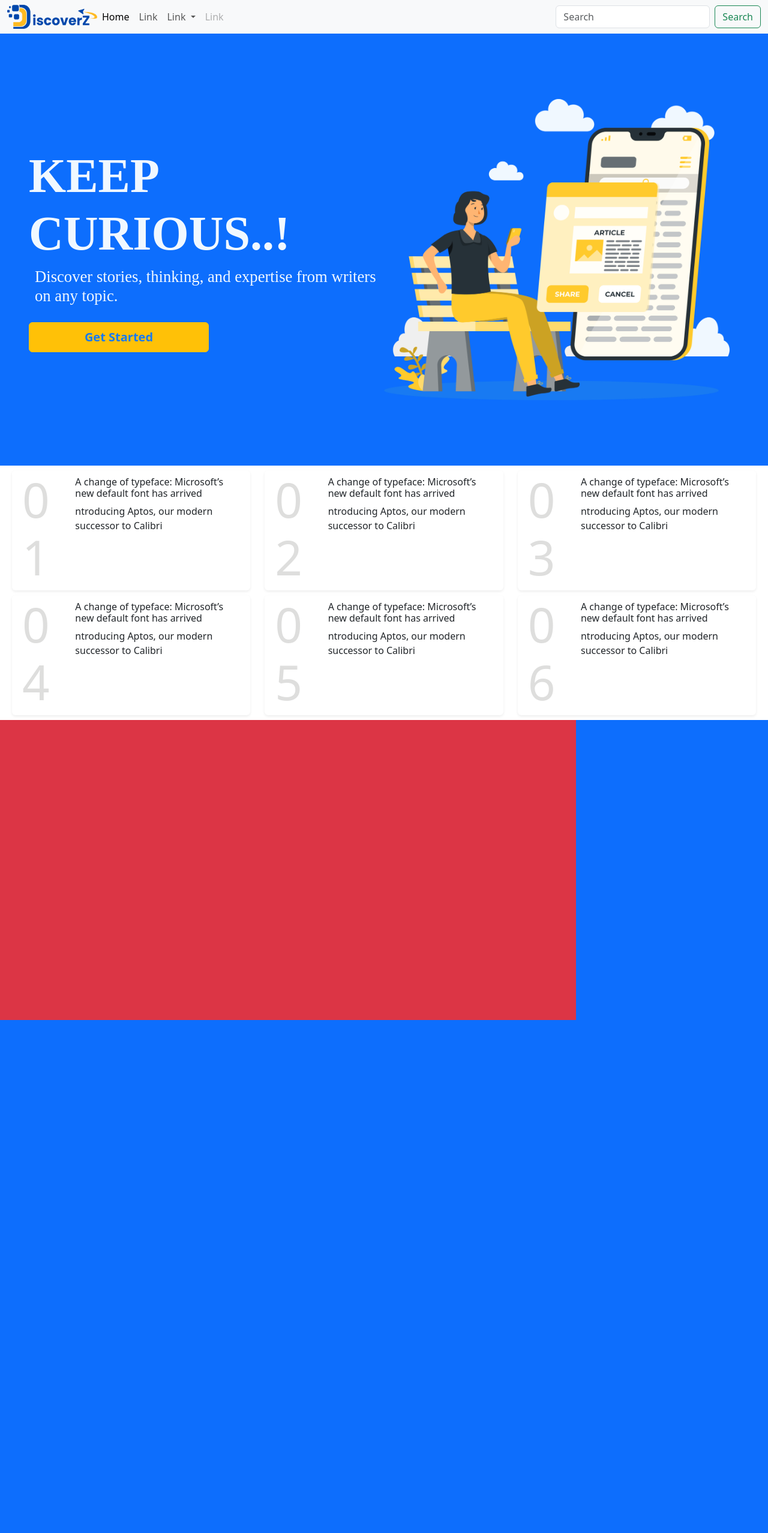
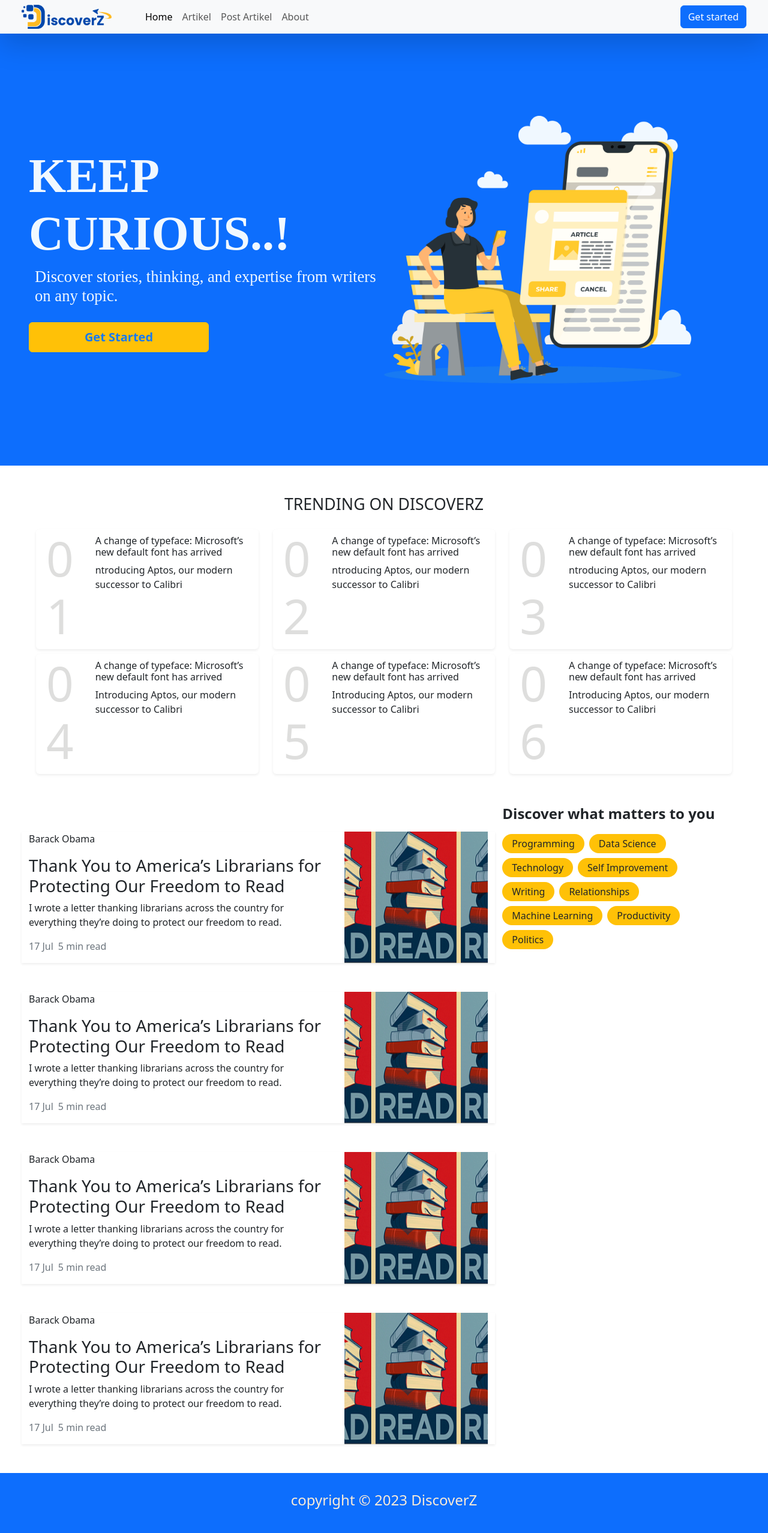
Before and after one commit to rizkilatif/crud-ci, a CodeIgniter 4 app: template app/Views/landing.php in a window 1280 px wide. Shown: the whole page at 60% size. Before the commit the page ends 1700 px from the top, so only its background shows below. Run offline with PHP 8.4 and a stand-in for CodeIgniter, Linux system fonts and the light colour scheme; the template is opened without the code that fills it, so the values that code supplies are empty; some libraries are stand-ins or nearby versions.

Commit message:
menambahkn artikel

```diff
--- a/app/Config/Routes.php
+++ b/app/Config/Routes.php
@@ -29,10 +29,9 @@ $routes->setAutoRoute(false);
 
 // We get a performance increase by specifying the default
 // route since we don't have to scan directories.
-$routes->get('/', 'Home::index');
+$routes->get('/', 'Home::landing');
 $routes->add('/register', 'Page::register');
 $routes->get('/dashboard', 'Page::dashboard');
-$routes->get('/landing', 'Page::landing');
 
 /*
  * --------------------------------------------------------------------
--- a/app/Controllers/Home.php
+++ b/app/Controllers/Home.php
@@ -8,6 +8,9 @@ class Home extends BaseController
     {
         return view('welcome_message');
     }
-
+    public function landing()
+    {
+        echo view('landing');
+    }
 
 }
--- a/app/Controllers/Page.php
+++ b/app/Controllers/Page.php
@@ -36,9 +36,4 @@ class Page extends BaseController {
 
     echo view("dashboard", $data);
   }
-
-  public function landing()
-    {
-        echo view('landing.php');
-    }
 }
--- a/app/Views/landing.php
+++ b/app/Views/landing.php
@@ -4,13 +4,15 @@
     <meta charset="UTF-8">
     <meta name="viewport" content="width=device-width, initial-scale=1.0">
     <link href="https://cdn.jsdelivr.net/npm/bootstrap@5.3.0/dist/css/bootstrap.min.css" rel="stylesheet" integrity="sha384-9ndCyUaIbzAi2FUVXJi0CjmCapSmO7SnpJef0486qhLnuZ2cdeRhO02iuK6FUUVM" crossorigin="anonymous">
-    <title>Registrasi DiscoverZ</title>
+    <title>DiscoverZ</title>
 </head>
 
+
+<body>
+
 <div>
-    <nav class="navbar navbar-expand-lg bg-light">
-        <div class="container-fluid">
-            <!-- <a class="navbar-brand" href="#">Navbar scroll</a> -->
+    <nav class="navbar navbar-expand-lg bg-light px-4 shadow-lg" style="position: sticky; top: 0; z-index: 9;" >
+        <div class="container-fluid d-flex gap-5">
             <div>
                 <img src="logo.png" alt="" class="w-5" style="width:150px;">
             </div>
@@ -23,27 +25,16 @@
                 <a class="nav-link active" aria-current="page" href="#">Home</a>
                 </li>
                 <li class="nav-item">
-                <a class="nav-link" href="#">Link</a>
-                </li>
-                <li class="nav-item dropdown">
-                <a class="nav-link dropdown-toggle" href="#" role="button" data-bs-toggle="dropdown" aria-expanded="false">
-                    Link
-                </a>
-                <ul class="dropdown-menu">
-                    <li><a class="dropdown-item" href="#">Action</a></li>
-                    <li><a class="dropdown-item" href="#">Another action</a></li>
-                    <li><hr class="dropdown-divider"></li>
-                    <li><a class="dropdown-item" href="#">Something else here</a></li>
-                </ul>
+                <a class="nav-link" href="#">Artikel</a>
                 </li>
                 <li class="nav-item">
-                <a class="nav-link disabled">Link</a>
+                    <a class="nav-link">Post Artikel</a>
+                </li>
+                <li class="nav-item">
+                    <a class="nav-link">About</a>
                 </li>
             </ul>
-            <form class="d-flex" role="search">
-                <input class="form-control me-2" type="search" placeholder="Search" aria-label="Search">
-                <button class="btn btn-outline-success" type="submit">Search</button>
-            </form>
+            <button class="btn btn-primary" >Get started</button>
             </div>
         </div>
     </nav>
@@ -57,11 +48,15 @@
             <button  type="submit" class="btn btn-warning px-10 fw-bold" style="margin-top:20px; width:300px; height:50px; font-size:15pt; color:#187AF2;  ">Get Started</button>
         </div>
         <div class="w-50" style="color:aliceblue;">
-            <img src="hp.png" style="width: 45vw;" />
+            <img src="hp.png" style="width: 40vw;" />
         </div>
     </div>
 
-    <div class="row d-flex justify-content-center m-2 gap-2">
+
+    <div class="row d-flex justify-content-center m-5 gap-2 " >
+        <div style="width:4 00px; height:50px;">
+            <h2 style="font-size:20pt; text-align:center;">TRENDING ON DISCOVERZ</h2>
+        </div>
         <div class="row gap-4">
             <div class="col card border-0 d-flex flex-row  shadow-sm">
                 <div class="col-3 bg-"  >
@@ -97,7 +92,7 @@
                 </div>
                 <div class="col-9 bg-" >
                     <h1 style="font-size:12pt; margin-top:10px; ">A change of typeface: Microsoft’s new default font has arrived</h1>
-                    <p>ntroducing Aptos, our modern successor to Calibri</p>
+                    <p>Introducing Aptos, our modern successor to Calibri</p>
                 </div>
             </div><div class="col card border-0 d-flex flex-row  shadow-sm">
                 <div class="col-3 bg-"  >
@@ -105,7 +100,7 @@
                 </div>
                 <div class="col-9 bg-" >
                     <h1 style="font-size:12pt; margin-top:10px;">A change of typeface: Microsoft’s new default font has arrived</h1>
-                    <p>ntroducing Aptos, our modern successor to Calibri</p>
+                    <p>Introducing Aptos, our modern successor to Calibri</p>
                 </div>
             </div><div class="col card border-0 d-flex flex-row  shadow-sm">
                 <div class="col-3 bg-"  >
@@ -113,30 +108,99 @@
                 </div>
                 <div class="col-9 bg-" >
                     <h1 style="font-size:12pt; margin-top:10px;">A change of typeface: Microsoft’s new default font has arrived</h1>
-                    <p>ntroducing Aptos, our modern successor to Calibri</p>
+                    <p>Introducing Aptos, our modern successor to Calibri</p>
                 </div>
             </div>
         </div>
     </div>
 
+    <div class="contaier container-fluid row px-5">
+        <div class="col-8">
+            <div class="row shadow-sm my-5">
+                <div class="col-8">
+                    <p>Barack Obama</p>
+                    <h3>Thank You to America’s Librarians for Protecting Our Freedom to Read</h3>
+                    <p>I wrote a letter thanking librarians across the country for everything they’re doing to protect our freedom to read.</p>
+                    <div class="d-flex gap-2">
+                        <p class="text-secondary">17 Jul</p>
+                        <p class="text-secondary">5 min read</p>
+                    </div>
+                </div>
+                <div class="col-4">
+                    <img src="post1.png" alt="" class="h-100 w-100" >
+                </div>
+            </div>
 
-<div class="d-flex">
-    <div class="bg-danger w-75" style=" height:500px;">
+            <div class="row shadow-sm my-5">
+                <div class="col-8">
+                    <p>Barack Obama</p>
+                    <h3>Thank You to America’s Librarians for Protecting Our Freedom to Read</h3>
+                    <p>I wrote a letter thanking librarians across the country for everything they’re doing to protect our freedom to read.</p>
+                    <div class="d-flex gap-2">
+                        <p class="text-secondary">17 Jul</p>
+                        <p class="text-secondary">5 min read</p>
+                    </div>
+                </div>
+                <div class="col-4">
+                    <img src="post1.png" alt="" class="h-100 w-100" >
+                </div>
+            </div>
+
+            <div class="row shadow-sm my-5">
+                <div class="col-8">
+                    <p>Barack Obama</p>
+                    <h3>Thank You to America’s Librarians for Protecting Our Freedom to Read</h3>
+                    <p>I wrote a letter thanking librarians across the country for everything they’re doing to protect our freedom to read.</p>
+                    <div class="d-flex gap-2">
+                        <p class="text-secondary">17 Jul</p>
+                        <p class="text-secondary">5 min read</p>
+                    </div>
+                </div>
+                <div class="col-4">
+                    <img src="post1.png" alt="" class="h-100 w-100" >
+                </div>
+            </div>
+
+            <div class="row shadow-sm my-5">
+                <div class="col-8">
+                    <p>Barack Obama</p>
+                    <h3>Thank You to America’s Librarians for Protecting Our Freedom to Read</h3>
+                    <p>I wrote a letter thanking librarians across the country for everything they’re doing to protect our freedom to read.</p>
+                    <div class="d-flex gap-2">
+                        <p class="text-secondary">17 Jul</p>
+                        <p class="text-secondary">5 min read</p>
+                    </div>
+                </div>
+                <div class="col-4">
+                    <img src="post1.png" alt="" class="h-100 w-100" >
+                </div>
+            </div>
+        </div>
+
+        <div class="col-4 position-sticky top-0">
+            <p class="fs-4 fw-bold">Discover what matters to you</p>
+            <div class="d-flex flex-wrap gap-2">
+                <span class="rounded-pill bg-warning px-3 py-1" >Programming</span>
+                <span class="rounded-pill bg-warning px-3 py-1" >Data Science</span>
+                <span class="rounded-pill bg-warning px-3 py-1" >Technology</span>
+                <span class="rounded-pill bg-warning px-3 py-1" >Self Improvement</span>
+                <span class="rounded-pill bg-warning px-3 py-1" >Writing</span>
+                <span class="rounded-pill bg-warning px-3 py-1" >Relationships</span>
+                <span class="rounded-pill bg-warning px-3 py-1" >Machine Learning</span>
+                <span class="rounded-pill bg-warning px-3 py-1" >Productivity</span>
+                <span class="rounded-pill bg-warning px-3 py-1" >Politics</span>
+            </div>
+        </div>
     </div>
-    <div class="bg-primary w-25" style=" height:500px;">
+
     </div>
 </div>
 
+    <div class="bg-primary d-flex justify-content-center align-items-center " style="height:100px; width:auto; color:antiquewhite;">
+
+    <h4 >copyright &copy; 2023 DiscoverZ</h4>
 
     </div>
-</div>
-<body>
-
-
-
-
-
-
 </body>
 <script src="https://cdn.jsdelivr.net/npm/bootstrap@5.3.0/dist/js/bootstrap.bundle.min.js" integrity="sha384-geWF76RCwLtnZ8qwWowPQNguL3RmwHVBC9FhGdlKrxdiJJigb/j/68SIy3Te4Bkz" crossorigin="anonymous"></script>
 </html>
```
Also changed, not shown: public/post1.png (added).
